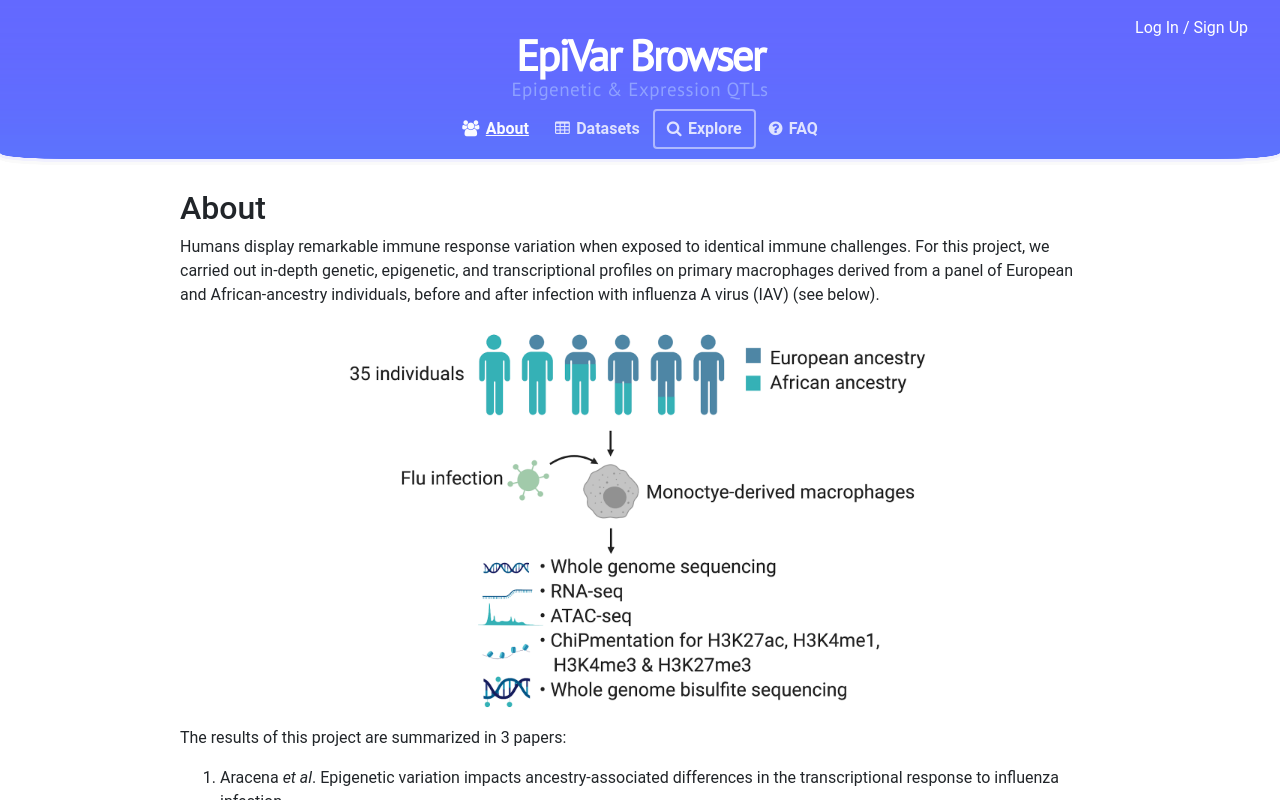
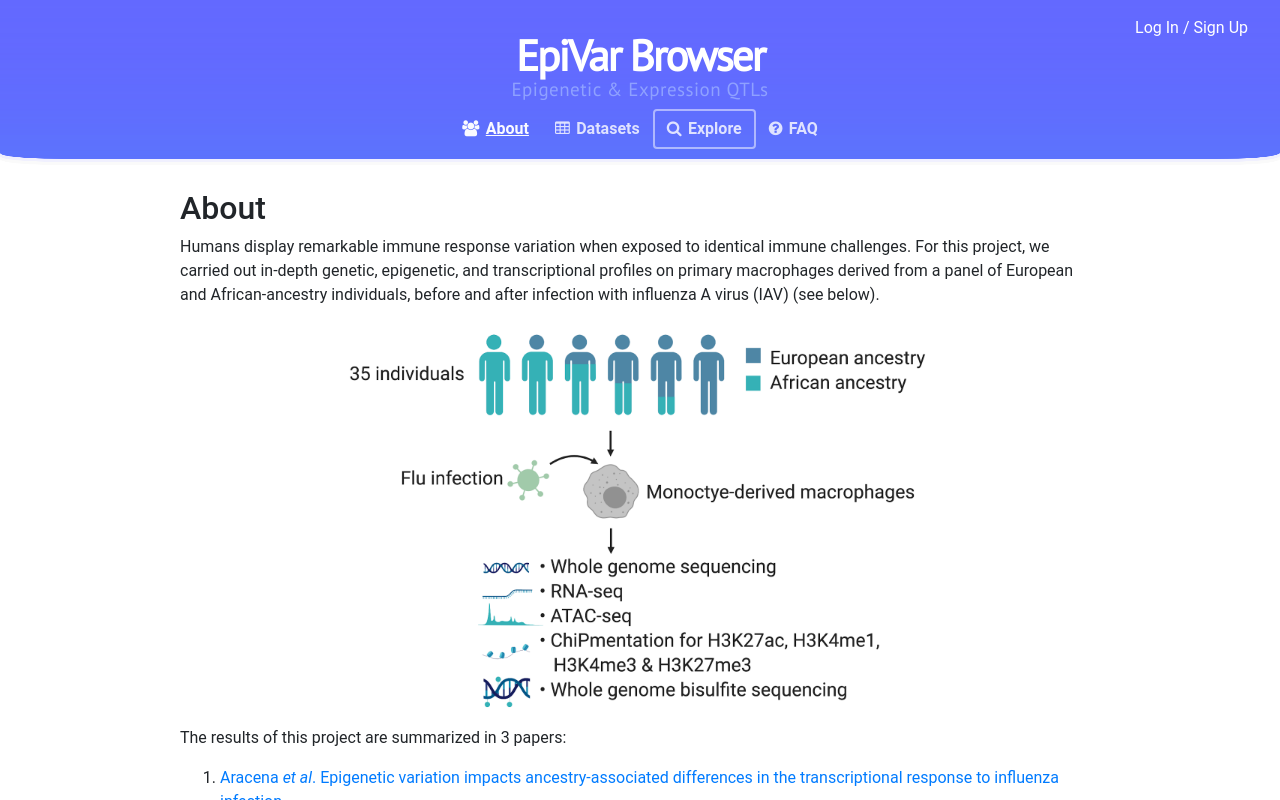
Before and after one commit to c3g/epivar-browser, a React (Create React App) app in the folder client/: page /about in a window 1280 px wide. Built offline with nearby package versions, Linux system fonts and the light colour scheme; no server answers; what rambda would draw is missing.

Commit message:
chore(web): add links to other preprints

```diff
--- a/client/src/components/pages/AboutPage.js
+++ b/client/src/components/pages/AboutPage.js
@@ -30,12 +30,16 @@ const AboutPage = () => {
         </p>
         <ol>
           <li>
-            Aracena <em>et al</em>. Epigenetic variation impacts ancestry-associated differences in the
-            transcriptional response to influenza infection.
+            <a href="https://www.biorxiv.org/content/10.1101/2022.05.10.491413v1" target="_blank" rel="nofollow">
+              Aracena <em>et al</em>. Epigenetic variation impacts ancestry-associated differences in the
+              transcriptional response to influenza infection.
+            </a>
           </li>
           <li>
-            Chen <em>et al</em>. Transposable elements are associated with the variable response to
-            influenza infection.
+            <a href="https://www.biorxiv.org/content/10.1101/2022.05.10.491101v1"  target="_blank" rel="nofollow">
+              Chen <em>et al</em>. Transposable elements are associated with the variable response to
+              influenza infection.
+            </a>
           </li>
           <li>
             <a href="https://www.biorxiv.org/content/10.1101/2021.09.29.462206v2" target="_blank" rel="nofollow">
```
